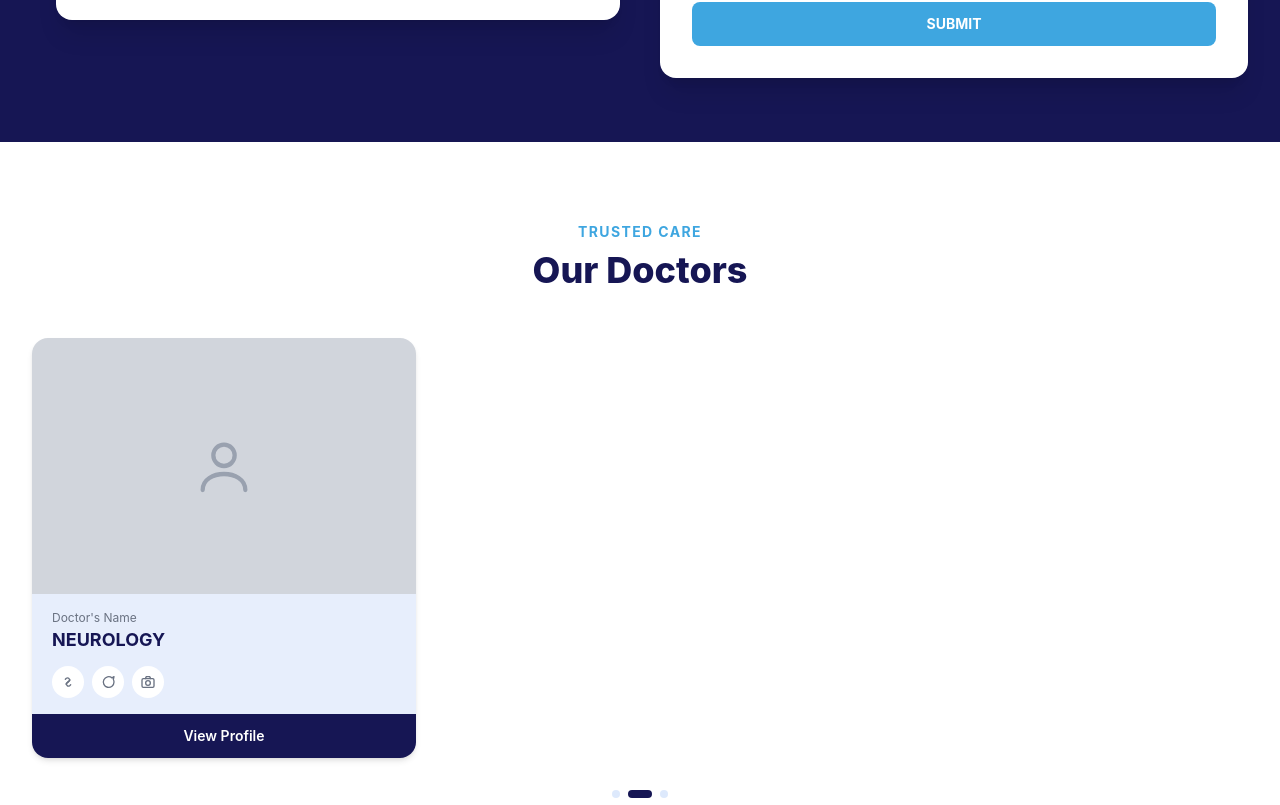
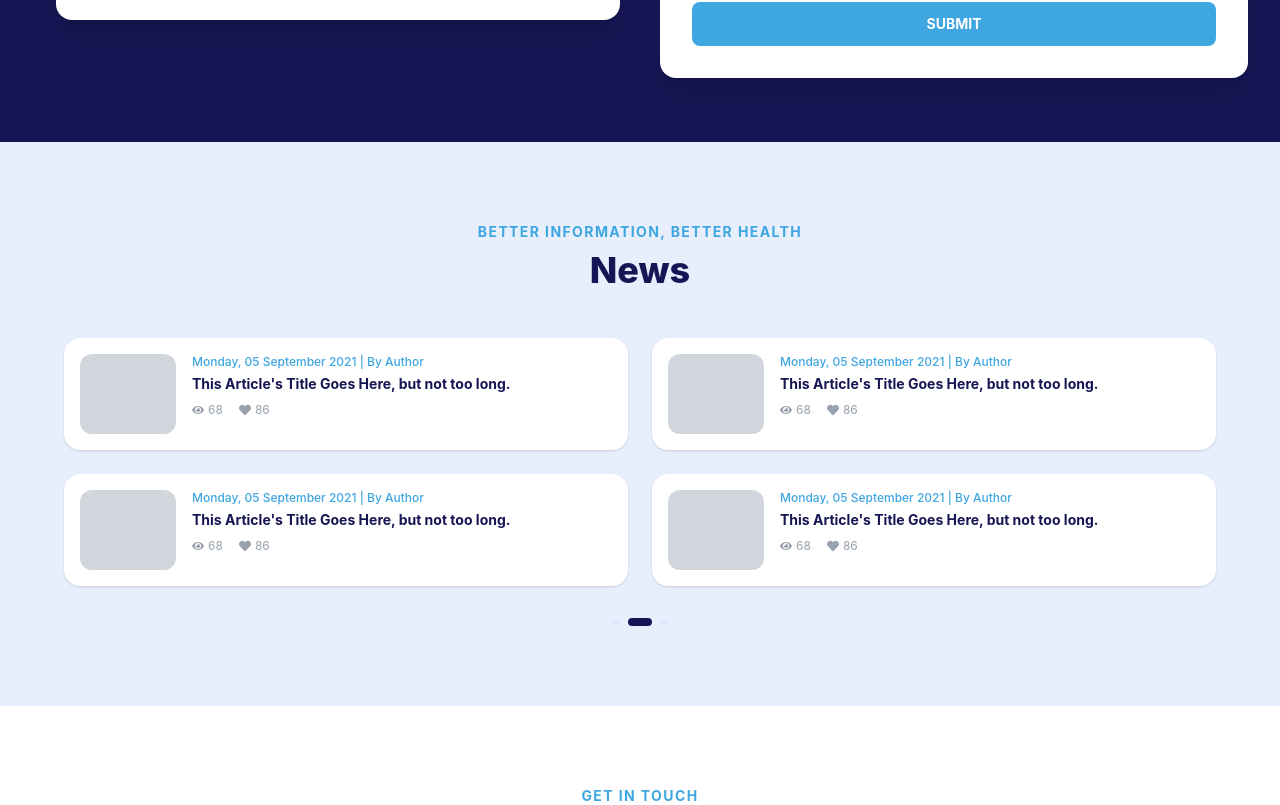
Before and after one commit to Unish-Maharjan/Doctor-Appointment-website-, a React app in the folder frontend/: page / in a window 1280 px wide. Shown: the part 3455-4260 px from the top of the page. Built offline with nearby package versions, Linux system fonts and the light colour scheme; the HTML template or start-up script is replaced by a standard one.

Commit message:
about and services

```diff
--- a/frontend/src/pages/Home.jsx
+++ b/frontend/src/pages/Home.jsx
@@ -284,9 +284,6 @@ export default function Home() {
         </div>
       </section>
 
-      {/* Doctors Section */}
-      <Doctors/>
-
       {/* News Section */}
       <News/>
 
```
